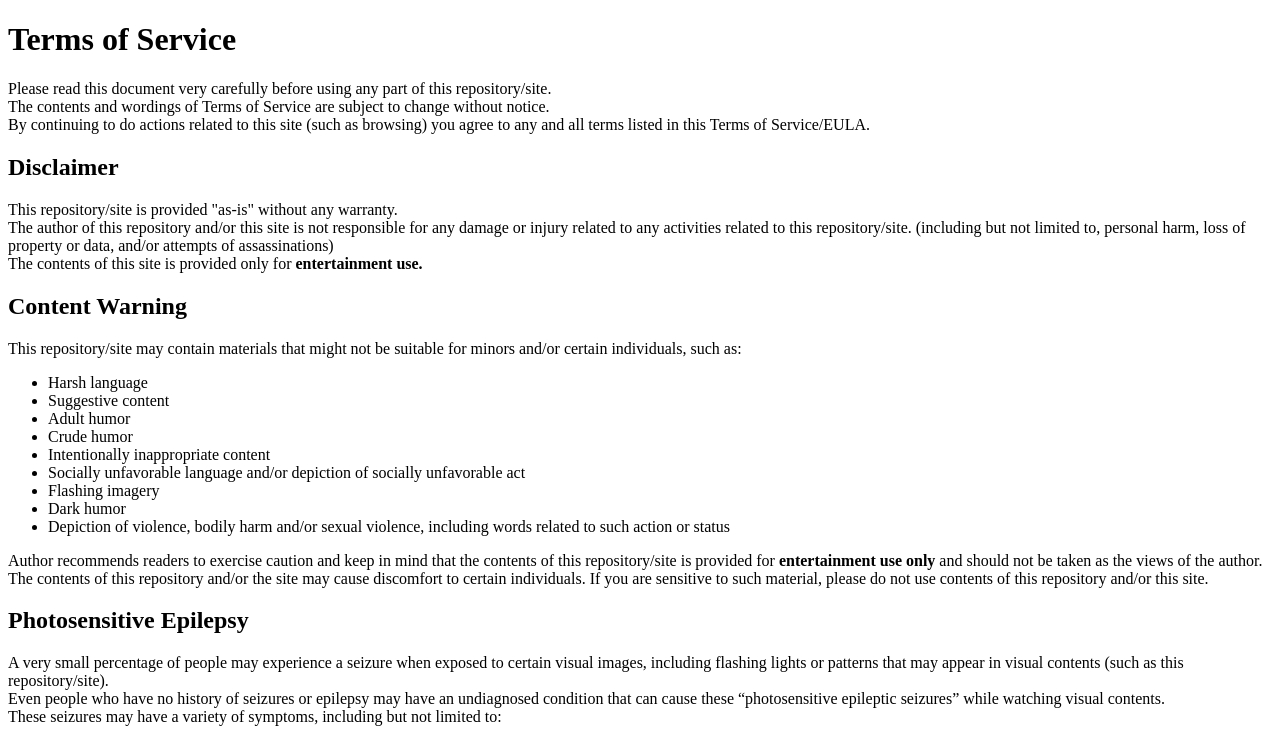
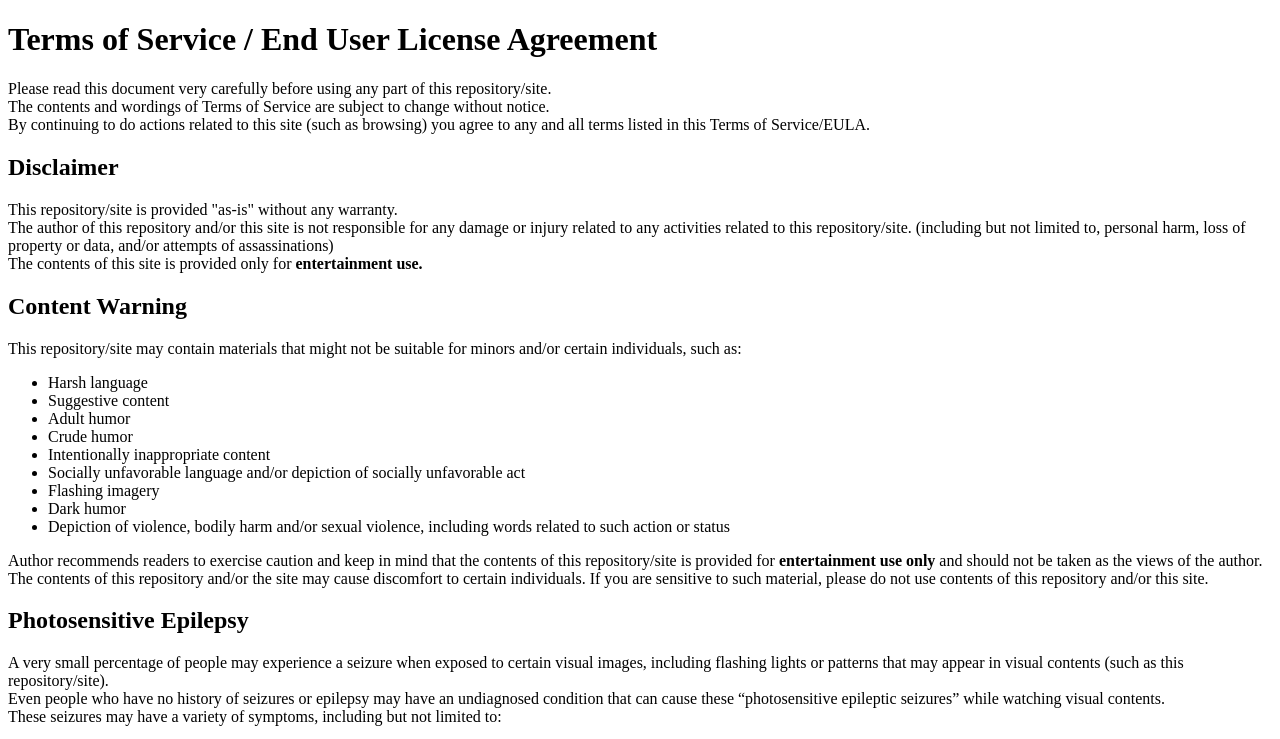
Before and after one commit to torbjorn09/torbjorn09.github.io, a plain HTML site: page terms.html in a window 1280 px wide. Shown: the top 739 px of the page. Drawn offline with Linux system fonts and the light colour scheme.

Commit message:
Update terms.html

```diff
--- a/terms.html
+++ b/terms.html
@@ -10,7 +10,7 @@
   <meta property="og:description"     content="Terms of Service"/>
 </head>
 <body>
-<h1>Terms of Service</h1>
+<h1>Terms of Service / End User License Agreement</h1>
   <p>
     Please read this document very carefully before using any part of this repository/site.<br>
     The contents and wordings of Terms of Service are subject to change without notice.<br>
```
